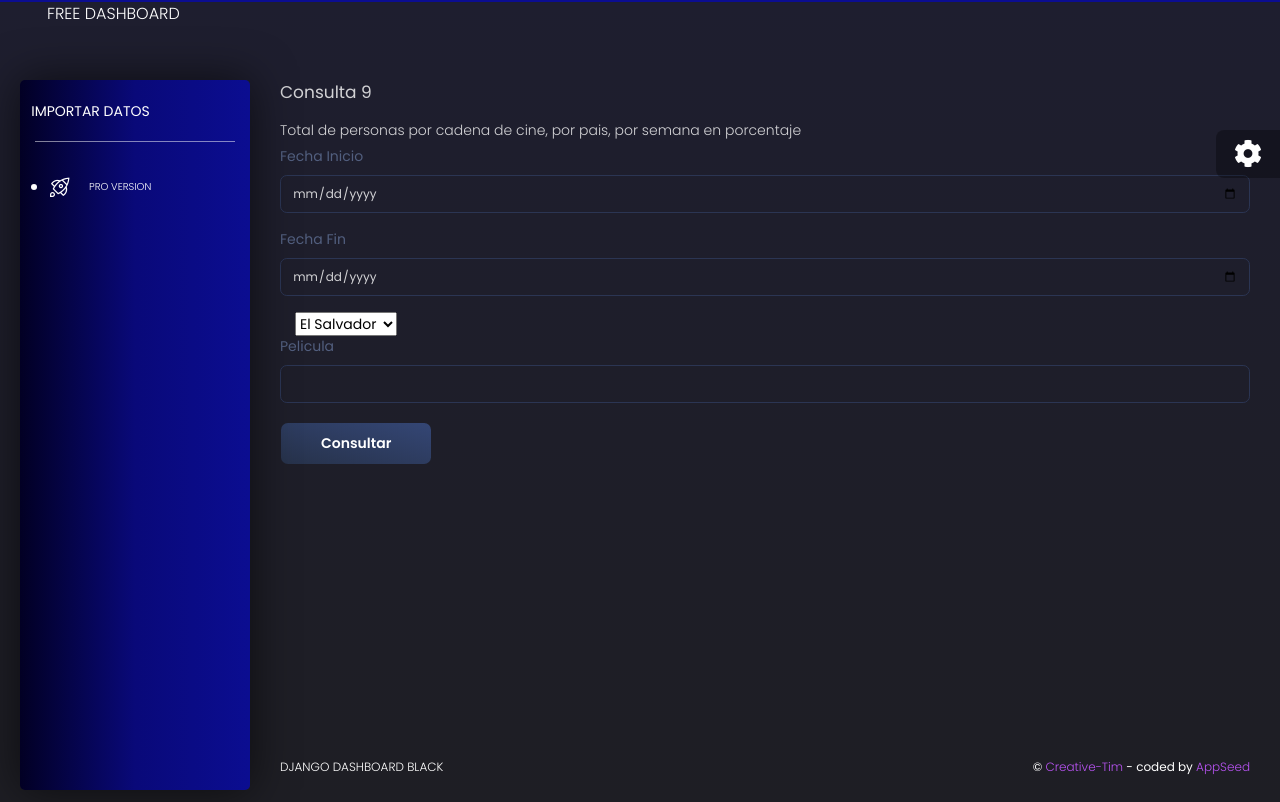
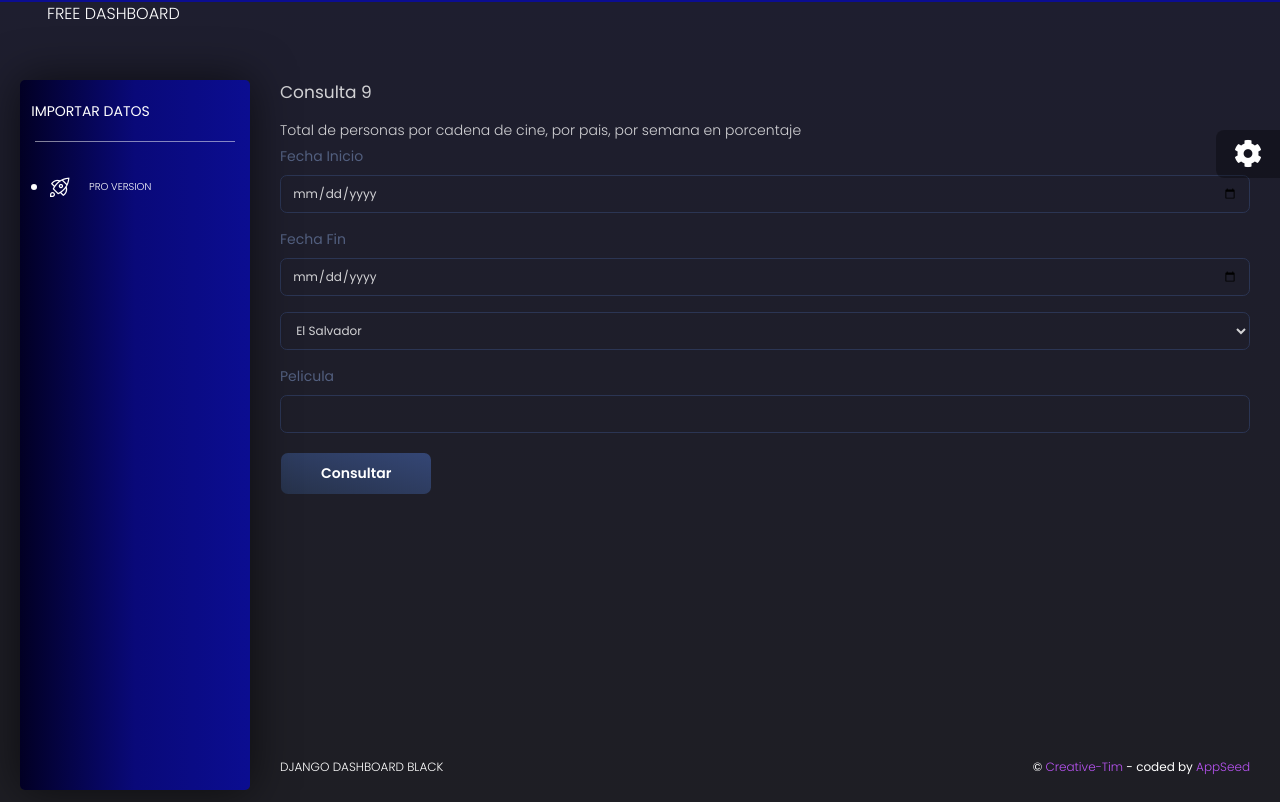
Before and after one commit to alfredoSensente/trabajo_final_curso, a Django app: page /query_nine/ in a window 1280 px wide. Run offline with Django 3.2, Linux system fonts and the light colour scheme; some libraries are stand-ins or nearby versions.

Commit message:
Se mejoraron las templates de table nine y seven

```diff
--- a/trabajo_final/final_challenge/templates/final_challenge/templates/tables/table_nine.html
+++ b/trabajo_final/final_challenge/templates/final_challenge/templates/tables/table_nine.html
@@ -16,8 +16,8 @@
         <label for="inputFechaFinal" class="form-label">Fecha Fin</label>
         <input type="date" class="form-control" id="inputFechaFinal" name="inputFechaFinal">
     </div>
-    <div class="col-3">
-        <select class="form-select" name="inputPais" id="inputPais">
+    <div class="mb-3">
+        <select class="form-select form-control" name="inputPais" id="inputPais">
             <option value="EL SALVADOR">El Salvador</option>
             <option value="GUATEMALA">Guatemala</option>
             <option value="COSTA RICA">Costa Rica</option>
--- a/trabajo_final/final_challenge/templates/final_challenge/templates/tables/table_seven.html
+++ b/trabajo_final/final_challenge/templates/final_challenge/templates/tables/table_seven.html
@@ -38,6 +38,7 @@
                 <th scope="col">Pelicula</th>
                 <th scope="col">Pais</th>
                 <th scope="col">Asistencia</th>
+                <th scope="col">Recaudación($)</th>
             </tr>
         </thead>
         <tbody>
```
